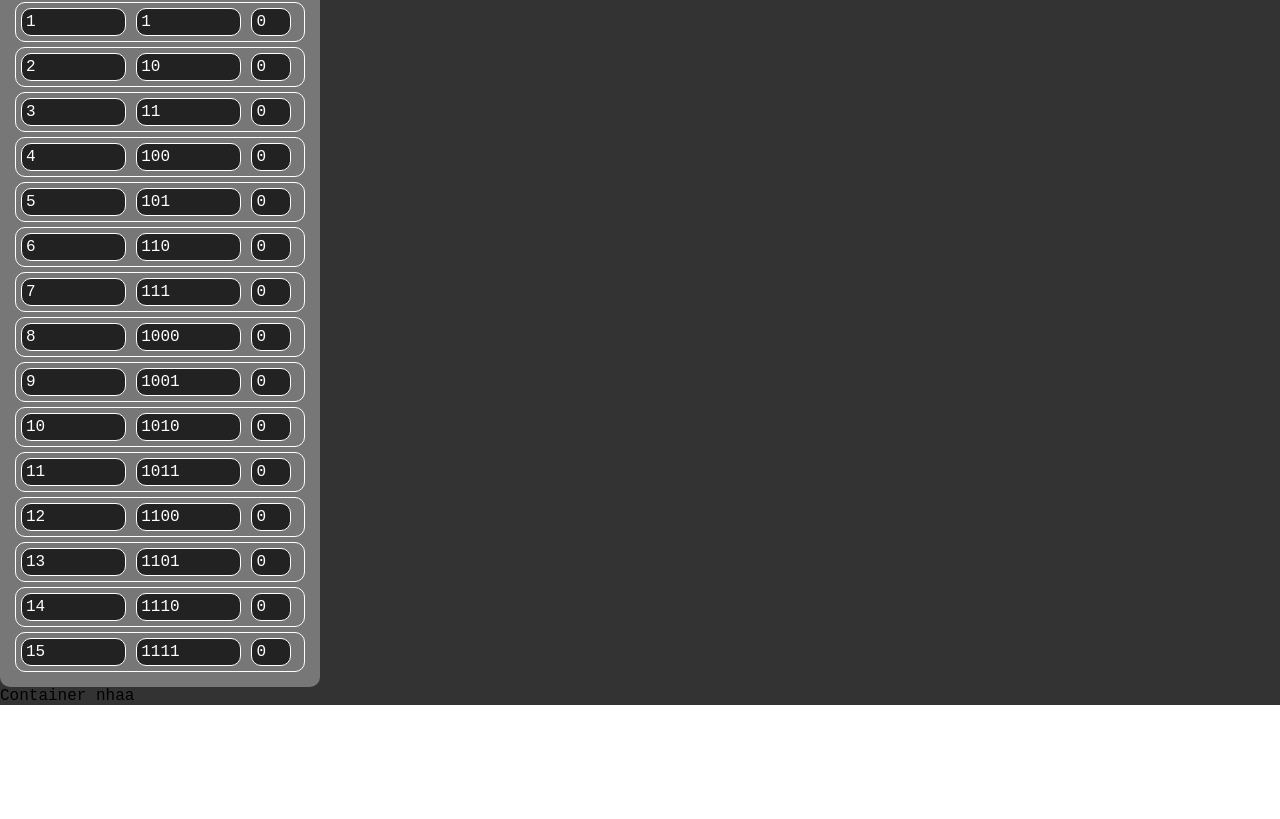
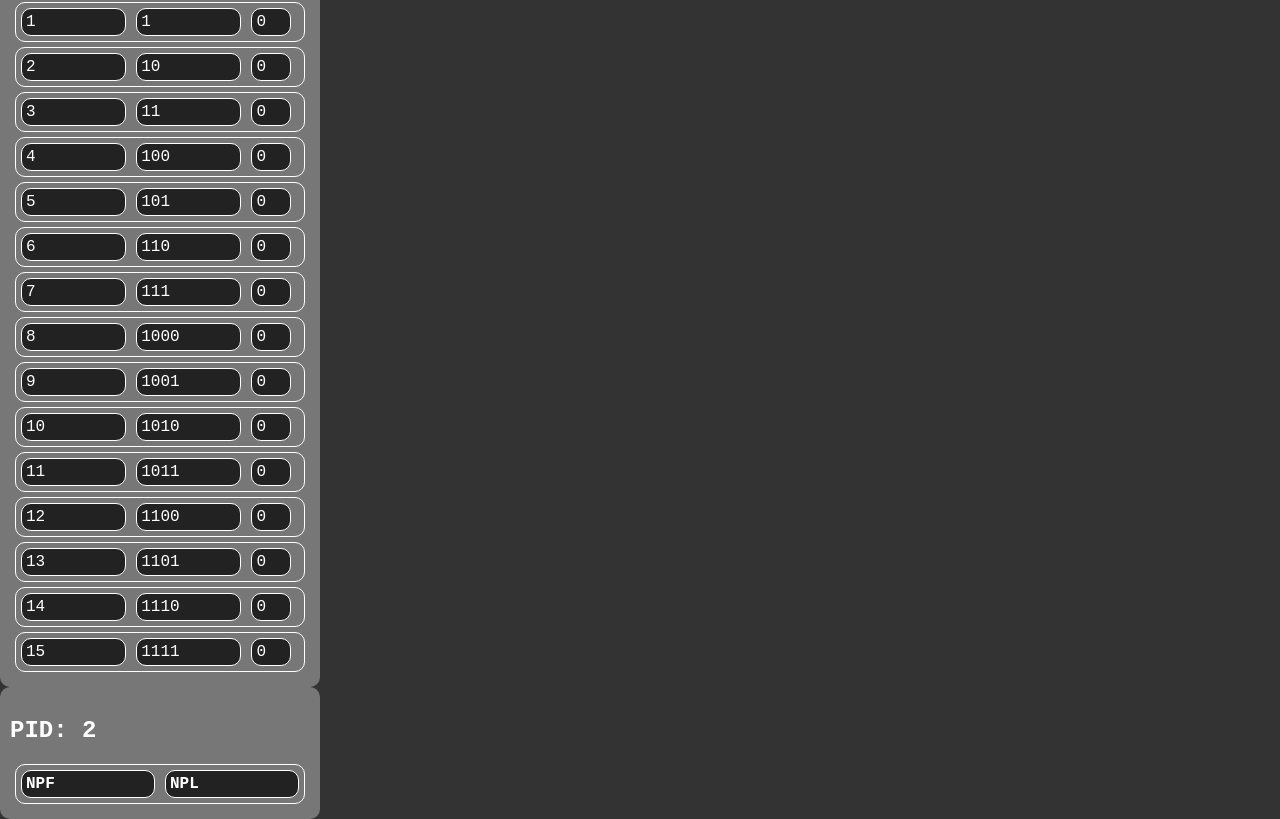
Before and after one commit to Gabao-Farias/Process_manager, a React (Create React App) app: page / in a window 1280 px wide. Shown: the part 243-1062 px from the top of the page. Before the commit the page ends 948 px from the top, so only its background shows below. Built offline with nearby package versions, Linux system fonts and the light colour scheme.

Commit message:
Defined basic process structure

```diff
--- a/src/components/ProcessTable/index.tsx
+++ b/src/components/ProcessTable/index.tsx
@@ -1,16 +1,22 @@
 import React, { FC } from 'react';
 import { Process } from '../../Models';
-import { ProcessTableContainer } from './styles';
+import { PIDContainer, ProcessTableContainer, TableWrapper, NPF, NPL, TableRow } from './styles';
 
 interface P {
   process: Process;
 }
 
 
-const ProcessTable : FC<P> = (processParam) => {
+const ProcessTable : FC<P> = ({process}) => {
   return(
     <ProcessTableContainer>
-      Container nhaa
+      <PIDContainer>PID: {process.pid}</PIDContainer>
+      <TableWrapper>
+        <TableRow>
+          <NPF><strong>NPF</strong></NPF>
+          <NPL><strong>NPL</strong></NPL>
+        </TableRow>
+      </TableWrapper>
     </ProcessTableContainer>
   );
 }
--- a/src/components/ProcessTable/styles.ts
+++ b/src/components/ProcessTable/styles.ts
@@ -1,5 +1,47 @@
 import styled from 'styled-components';
 
 export const ProcessTableContainer = styled.div`
+  padding: 10px;
+  background-color: #777777;
+  color: #fff;
+
+  width: 300px;
+  border-radius: 10px;
 
 `;
+
+export const PIDContainer = styled.h2``;
+
+export const TableWrapper = styled.div``;
+
+export const TableRow = styled.div`
+  display: grid;
+  grid-template-columns: 2fr 2fr;
+  grid-template-rows: 1fr;
+  grid-template-areas: 'npl npf';
+
+  border: 1px solid #ffffff;
+  border-radius: 10px;
+
+  margin: 5px;
+`;
+
+export const NPF = styled.div`
+  flex: 1;
+  display: flex;
+  margin: 5px;
+  background-color: #222;
+  padding: 4px;
+  border: 1px solid #fff;
+  border-radius: 10px;
+`;
+
+export const NPL = styled.div`
+  flex: 1;
+  display: flex;
+  margin: 5px;
+  background-color: #222;
+  padding: 4px;
+  border: 1px solid #fff;
+  border-radius: 10px;
+`;
```
